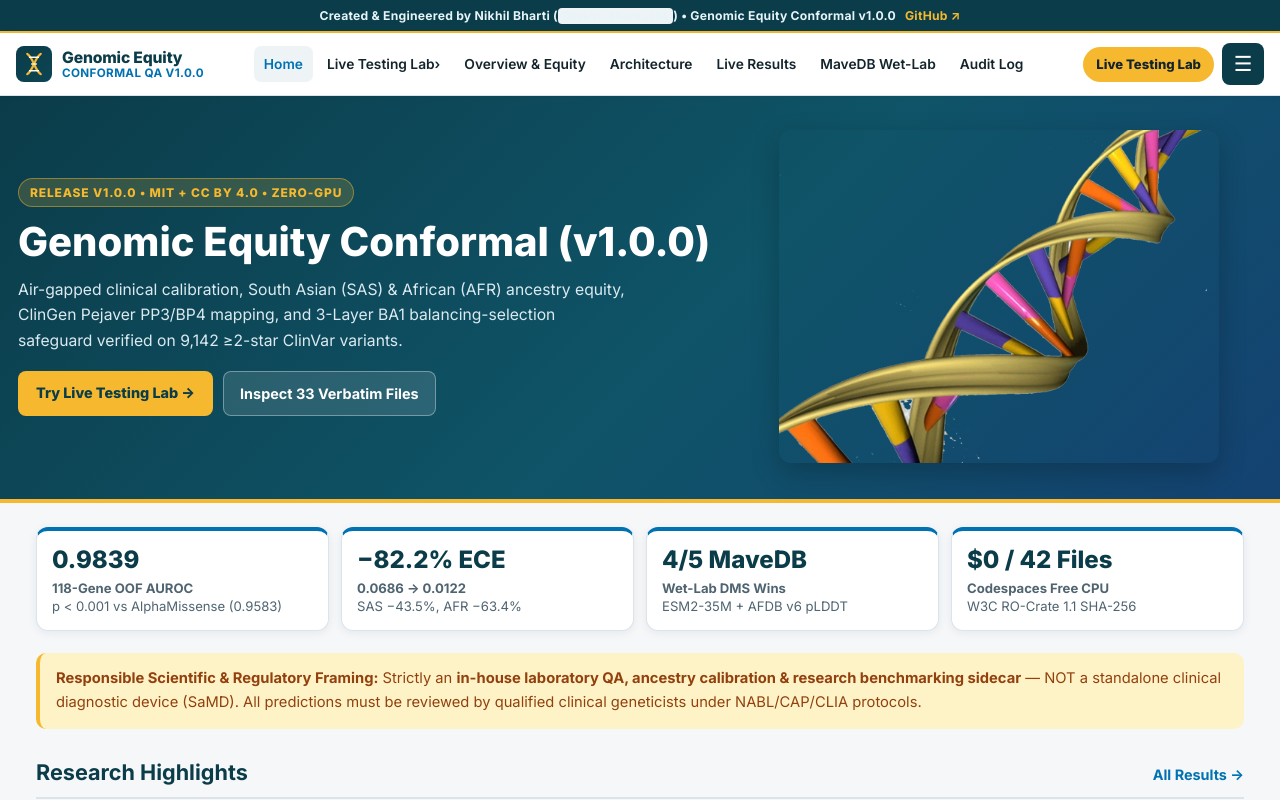
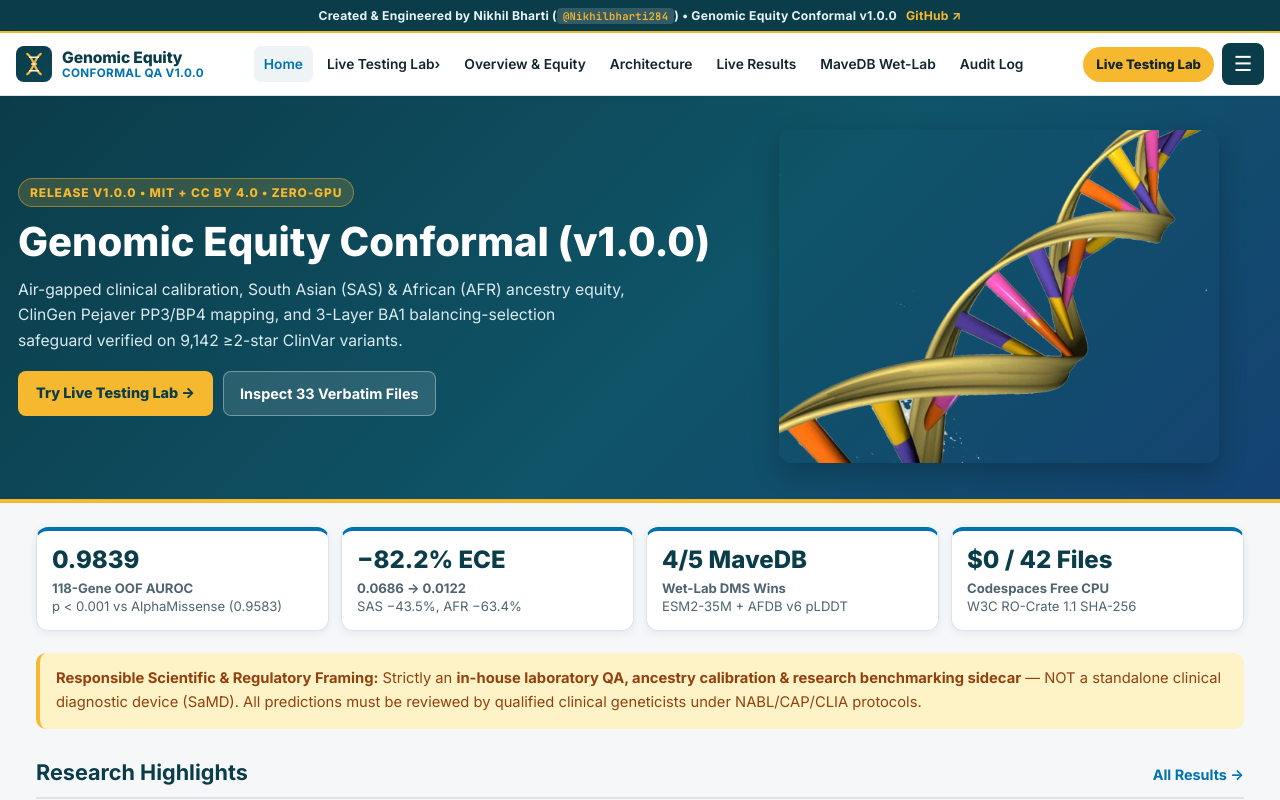
Before and after one commit to Nikhilbharti284/genomic-equity-conformal, a plain HTML site: page docs/index.html in a window 1280 px wide. Shown: the top 800 px of the page. Drawn offline with Linux system fonts and the light colour scheme.

Commit message:
v1.0.0: Fix XML escaping in Fig 2 & Fig 4 SVGs, fix author-ribbon contrast & pass full site audit

```diff
--- a/docs/css/style.css
+++ b/docs/css/style.css
@@ -144,3 +144,5 @@ footer{background:#152832;color:#dbe9ee;border-top:4px solid var(--gold);padding
 @media print{.who-header,.who-drawer,#back-to-top,#progress-bar,footer,button,input[type=file]{display:none!important}body{background:#fff;color:#000}.card{box-shadow:none;border:1px solid #ccc;break-inside:avoid}}
 
 .author-ribbon{background:#0b3c49;color:#e6f4f8;font-size:.76rem;font-weight:700;text-align:center;padding:6px 12px;border-bottom:2px solid #f5b82e;letter-spacing:.02em}.author-ribbon a{color:#f5b82e;text-decoration:none;margin-left:6px}.author-ribbon a:hover{text-decoration:underline}
+
+.author-ribbon code{background:rgba(255,255,255,.16)!important;color:#f5b82e!important;padding:1px 6px;border-radius:4px}
```
Also changed, not shown: docs/assets/figures/fig2_auroc.svg, docs/assets/figures/fig3_ece.svg, docs/assets/figures/fig4_conformal.svg, docs/assets/figures/fig5_mavedb.svg.
